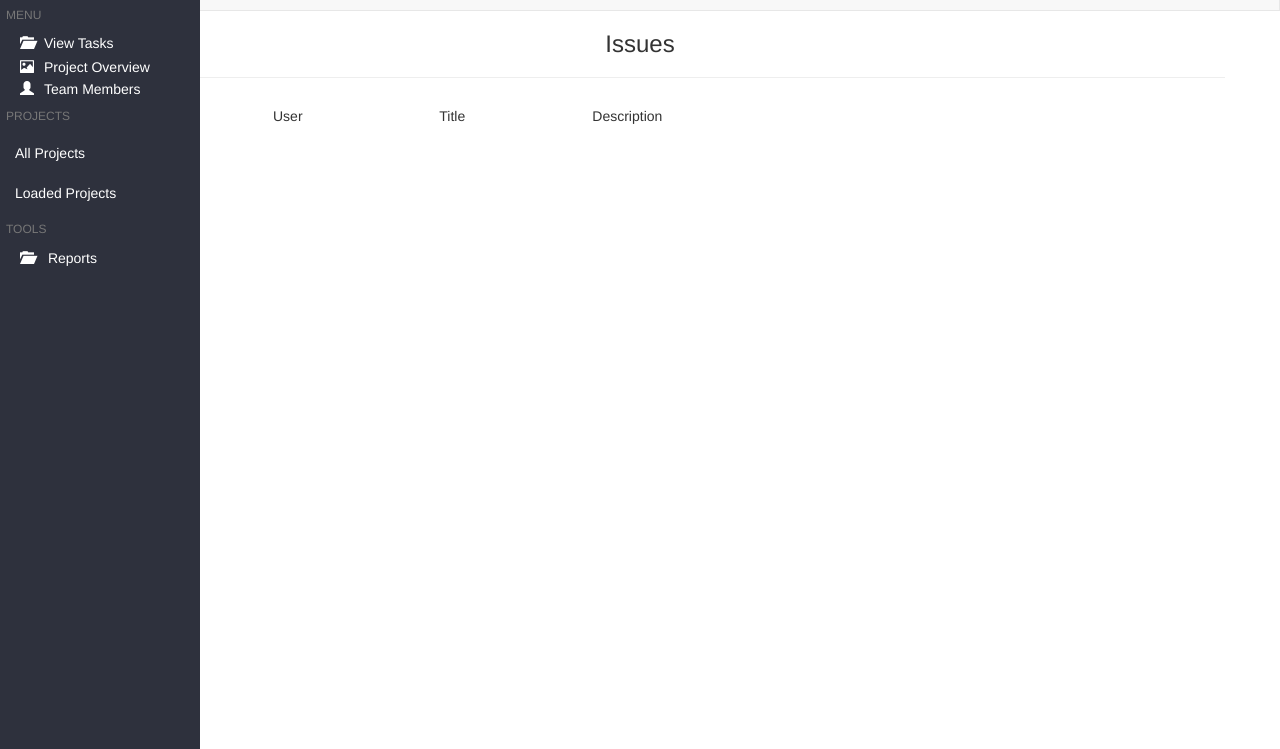
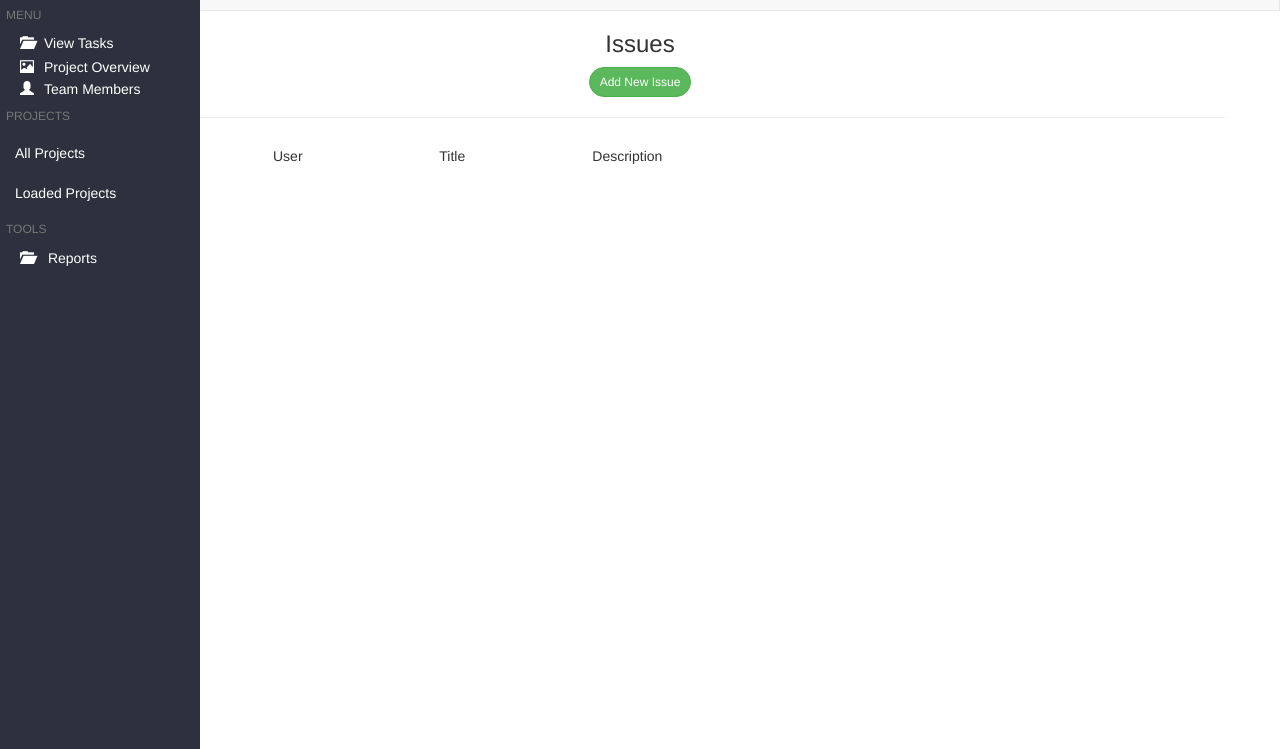
Before and after one commit to c1phr/cs399_final, a Python web app: template app/templates/issues.html in a window 1280 px wide. Shown: the part 51-800 px from the top of the page. Run offline with Jinja, Linux system fonts and the light colour scheme; the template is opened without the code that fills it, so the values that code supplies are empty; some libraries are stand-ins or nearby versions.

Commit message:
Add Issue - Redirect to Github
Added button to redirect user to add new issue in Github.

```diff
--- a/app/templates/issues.html
+++ b/app/templates/issues.html
@@ -6,6 +6,9 @@
 {%block content%}
 <div class="row">
     <h3 class="text-center">{{project}} Issues</h3>
+     <button type="button" class="btn btn-success btn-sm center-block"  style="border-radius:20px;"  onclick="window.open('https://github.com/{{user.user_id}}/{{project}}/issues/new','_blank' )">
+            Add New Issue
+    </button>
     <hr/>
     <div class="col-xs-8 col-xs-offset-2">
         <div class="table-responsive">
```
